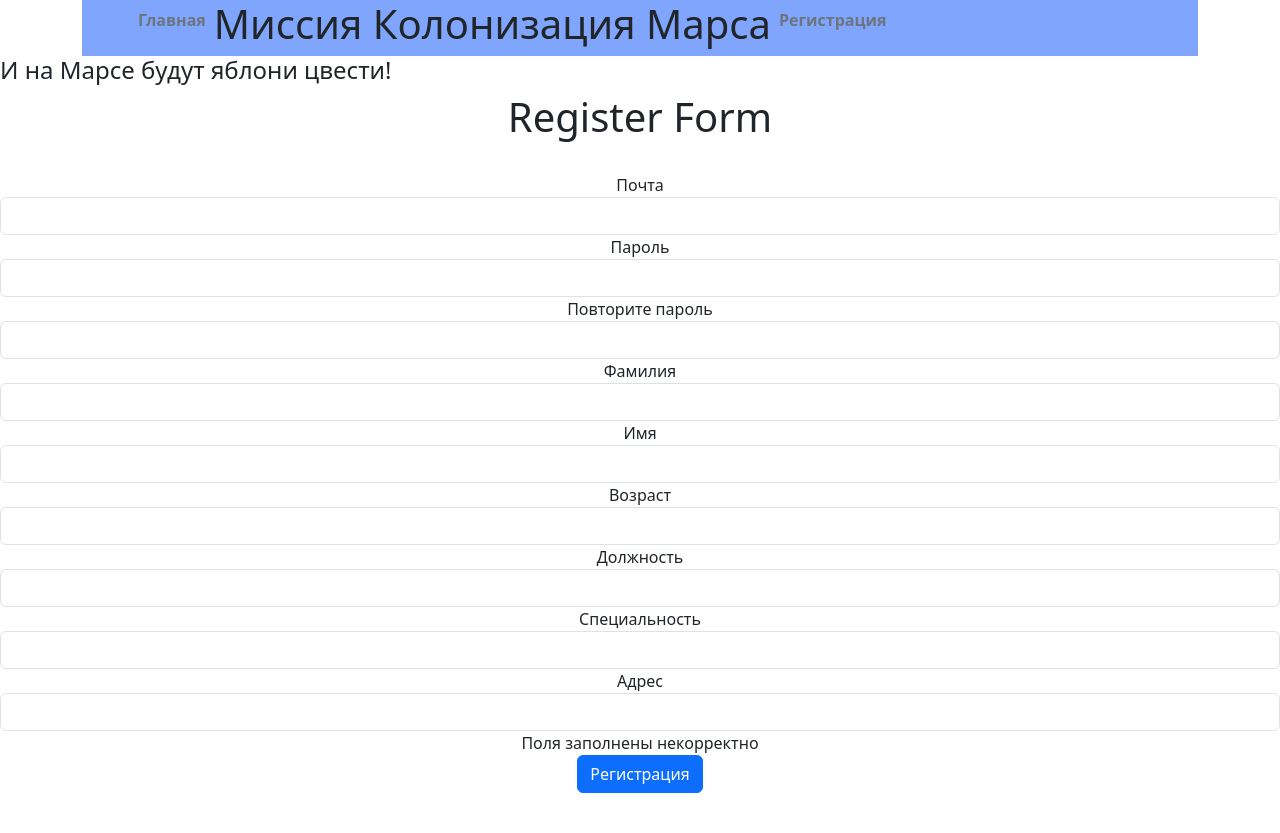
After one commit to Qwwery/Capture-of-Mars, a Flask app: page /register in a window 1280 px wide. The commit adds this page. Run offline with Flask 3, Linux system fonts and the light colour scheme.

Commit message:
add register

```diff
--- a/data/db_session.py
+++ b/data/db_session.py
@@ -18,7 +18,7 @@ def global_init(db_file):
 
     conn_str = f'sqlite:///{db_file.strip()}?check_same_thread=False'
 
-    engine = sa.create_engine(conn_str, echo=False)
+    engine = sa.create_engine(conn_str, echo=True)
     __factory = orm.sessionmaker(bind=engine)
 
     from . import __all_models
--- /dev/null
+++ b/forms/register.py
@@ -0,0 +1,16 @@
+from flask_wtf import FlaskForm
+from wtforms import PasswordField, StringField, TextAreaField, SubmitField, EmailField
+from wtforms.validators import DataRequired
+
+
+class RegisterForm(FlaskForm):
+    login = EmailField('Почта', validators=[DataRequired()])
+    password = PasswordField('Пароль', validators=[DataRequired()])
+    password_again = PasswordField('Повторите пароль', validators=[DataRequired()])
+    surname = StringField('Фамилия', validators=[DataRequired()])
+    name = StringField('Имя', validators=[DataRequired()])
+    age = StringField('Возраст', validators=[DataRequired()])
+    position = StringField('Должность', validators=[DataRequired()])
+    speciality = StringField('Специальность', validators=[DataRequired()])
+    address = StringField('Адрес', validators=[DataRequired()])
+    submit = SubmitField('Регистрация')
--- a/main.py
+++ b/main.py
@@ -3,11 +3,15 @@ import os
 import random
 
 from flask import Flask, url_for, render_template, request
+from flask import redirect
+
+from data import db_session
+from data.jobs import Jobs
 from data.users import User
-from data.jobs import Jobs
-from data import db_session
+from forms.register import RegisterForm
 
 app = Flask(__name__)
+app.config['SECRET_KEY'] = 'me_secret_key:('
 
 
 def create_user(surname, name, age, position, speciality, address, email, hashed_password,
@@ -26,6 +30,7 @@ def create_user(surname, name, age, position, speciality, address, email, hashed
         user.modified_date = modified_date
     db_sess.add(user)
     db_sess.commit()
+
 
 def add_job(team_leader, job, work_size, collaborators, start_date=None, end_date=None, is_finished=None):
     db_sess = db_session.create_session()
@@ -187,6 +192,38 @@ def member():
     return render_template('member.html', **info)
 
 
+@app.route('/register', methods=['GET', 'POST'])
+def register():
+    form = RegisterForm()
+    if form.validate_on_submit():
+        if form.password.data != form.password_again.data:
+            return render_template('register.html', title='Регистрация',
+                                   form=form,
+                                   message="Пароли не совпадают")
+        db_sess = db_session.create_session()
+        if db_sess.query(User).filter(User.email == form.login.data).first():
+            return render_template('register.html', title='Регистрация',
+                                   form=form,
+                                   message="Такой пользователь уже есть")
+        print('ok')
+        user = User(
+            surname=form.surname.data,
+            name=form.name.data,
+            age=form.age.data,
+            position=form.position.data,
+            speciality=form.speciality.data,
+            address=form.address.data,
+            email=form.login.data,
+            hashed_password=form.password.data,
+        )
+        user.set_password(form.password.data)
+        db_sess.add(user)
+        db_sess.commit()
+        return redirect('/')
+    print(form.errors)
+    return render_template('register.html', title='Регистрация', form=form, message='Поля заполнены некорректно')
+
+
 if __name__ == '__main__':
     db_session.global_init("db/mars_explorer.db")
     try:
--- a/templates/base.html
+++ b/templates/base.html
@@ -20,6 +20,7 @@
             <ul class="nav col-12 col-lg-auto me-lg-auto mb-2 justify-content-center mb-md-0">
                 <li><a href="/" class="nav-link px-2 text-secondary"><b>Главная</b></a></li>
                 <h1>Миссия Колонизация Марса</h1>
+                <li><a href="/register" class="nav-link px-2 text-secondary"><b>Регистрация</b></a></li>
             </ul>
         </div>
     </div>
--- /dev/null
+++ b/templates/register.html
@@ -0,0 +1,86 @@
+{% extends "base.html" %}
+
+
+{% block content %}
+<form class="login_form" method="post">
+    <div align="center">
+        <h1>Register Form</h1>
+        <br>
+        {{ form.hidden_tag() }}
+        {{ form.login.label }}
+        {{ form.login(class="form-control", type="email") }}
+        {% for error in form.login.errors %}
+            <p class="alert alert-danger" role="alert">
+                {{ error }}
+            </p>
+        {% endfor %}
+
+        {{ form.password.label }}
+        {{ form.password(class="form-control", type="password") }}
+        {% for error in form.password.errors %}
+            <p class="alert alert-danger" role="alert">
+                {{ error }}
+            </p>
+        {% endfor %}
+
+        {{ form.password_again.label }}
+        {{ form.password_again(class="form-control", type="password") }}
+        {% for error in form.password_again.errors %}
+            <p class="alert alert-danger" role="alert">
+                {{ error }}
+            </p>
+        {% endfor %}
+
+        {{ form.surname.label }}
+        {{ form.surname(class="form-control", type="text") }}
+        {% for error in form.surname.errors %}
+            <p class="alert alert-danger" role="alert">
+                {{ error }}
+            </p>
+        {% endfor %}
+
+        {{ form.name.label }}
+        {{ form.name(class="form-control", type="text") }}
+        {% for error in form.name.errors %}
+            <p class="alert alert-danger" role="alert">
+                {{ error }}
+            </p>
+        {% endfor %}
+
+        {{ form.age.label }}
+        {{ form.age(class="form-control", type="text") }}
+        {% for error in form.age.errors %}
+            <p class="alert alert-danger" role="alert">
+                {{ error }}
+            </p>
+        {% endfor %}
+
+        {{ form.position.label }}
+        {{ form.position(class="form-control", type="text") }}
+        {% for error in form.position.errors %}
+            <p class="alert alert-danger" role="alert">
+                {{ error }}
+            </p>
+        {% endfor %}
+
+        {{ form.speciality.label }}
+        {{ form.speciality(class="form-control", type="text") }}
+        {% for error in form.speciality.errors %}
+            <p class="alert alert-danger" role="alert">
+                {{ error }}
+            </p>
+        {% endfor %}
+
+        {{ form.address.label }}
+        {{ form.address(class="form-control", type="text") }}
+        {% for error in form.address.errors %}
+            <p class="alert alert-danger" role="alert">
+                {{ error }}
+            </p>
+        {% endfor %}
+        {{message}}
+        <p>{{ form.submit(type="submit", class="btn btn-primary") }}</p>
+        <br>
+    </div>
+</form>
+{% endblock %}
```
Also changed, not shown: data/users.py (+7 -1 lines), db/mars_explorer.db, static/css/css.css (line endings or trailing spaces).
